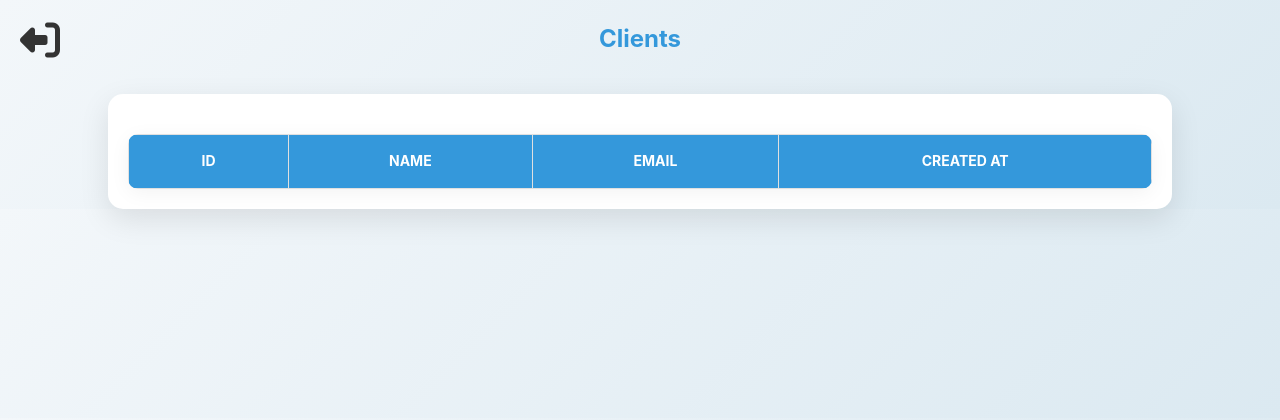
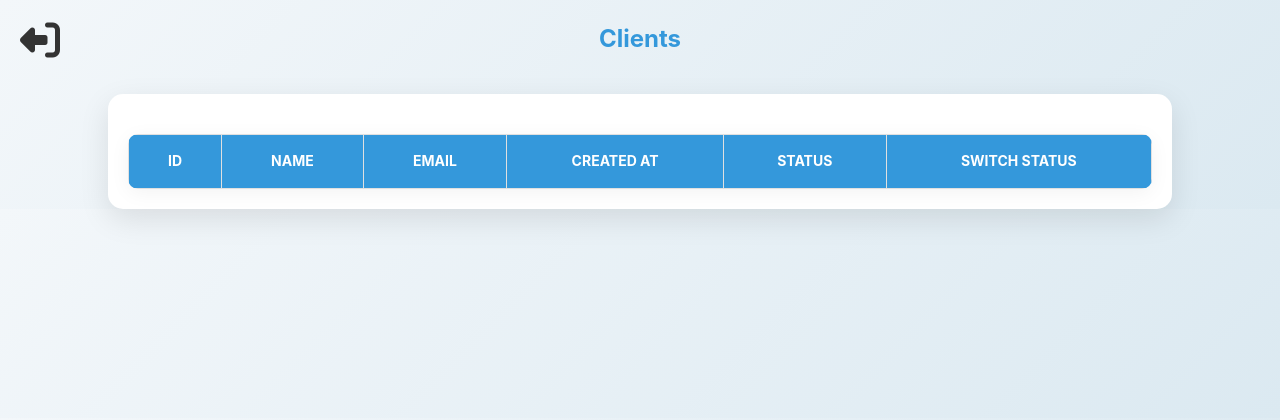
Before and after one commit to LJAMINE/Ecommerce-Brief, a PHP site: page /clients.php in a window 1280 px wide. Shown: the top 420 px of the page. Run offline with PHP 8.4, Linux system fonts and the light colour scheme; data that the repository does not hold is empty.

Commit message:
function activate and update the auth function

```diff
--- a/dashboard/admin/clients.php
+++ b/dashboard/admin/clients.php
@@ -8,15 +8,17 @@ $clients = $clientsManagers->getUser();
 
 <!DOCTYPE html>
 <html lang="en">
+
 <head>
     <meta charset="UTF-8">
     <meta name="viewport" content="width=device-width, initial-scale=1.0">
     <title>Clients</title>
     <link rel="stylesheet" href="../../assets/style/style4.css">
     <link rel="stylesheet" href="https://cdnjs.cloudflare.com/ajax/libs/font-awesome/6.7.1/css/all.min.css"
-                integrity="sha512-5Hs3dF2AEPkpNAR7UiOHba+lRSJNeM2ECkwxUIxC1Q/FLycGTbNapWXB4tP889k5T5Ju8fs4b1P5z/iB4nMfSQ=="
-                crossorigin="anonymous" referrerpolicy="no-referrer" />
+        integrity="sha512-5Hs3dF2AEPkpNAR7UiOHba+lRSJNeM2ECkwxUIxC1Q/FLycGTbNapWXB4tP889k5T5Ju8fs4b1P5z/iB4nMfSQ=="
+        crossorigin="anonymous" referrerpolicy="no-referrer" />
 </head>
+
 <body>
     <div class="icon-container">
         <a href="./admin.php" class="back-icon" title="Go Back">
@@ -32,19 +34,28 @@ $clients = $clientsManagers->getUser();
                     <th>Name</th>
                     <th>Email</th>
                     <th>Created At</th>
+                    <th>status</th>
+                    <th>switch status</th>
                 </tr>
             </thead>
             <tbody>
-                <?php foreach ($clients as $client){ ?>
+                <?php foreach ($clients as $client) { ?>
                     <tr>
                         <td><?= $client['id']; ?></td>
                         <td><?= htmlspecialchars($client['username']); ?></td>
                         <td><?= htmlspecialchars($client['email']); ?></td>
                         <td><?= $client['created_at']; ?></td>
+                        <td><?= $client['status']; ?></td>
+
+                        <td>
+                        <a href="../../function/auth/status.php?id=<?php echo $client['id'];?>" class="button update-button">switch</a>
+
+                        </td>
                     </tr>
                 <?php } ?>
             </tbody>
         </table>
     </div>
 </body>
+
 </html>
```
Also changed, not shown: class/auth.php (+18 -13 lines), function/auth/status.php (added, +13 -0 lines).
